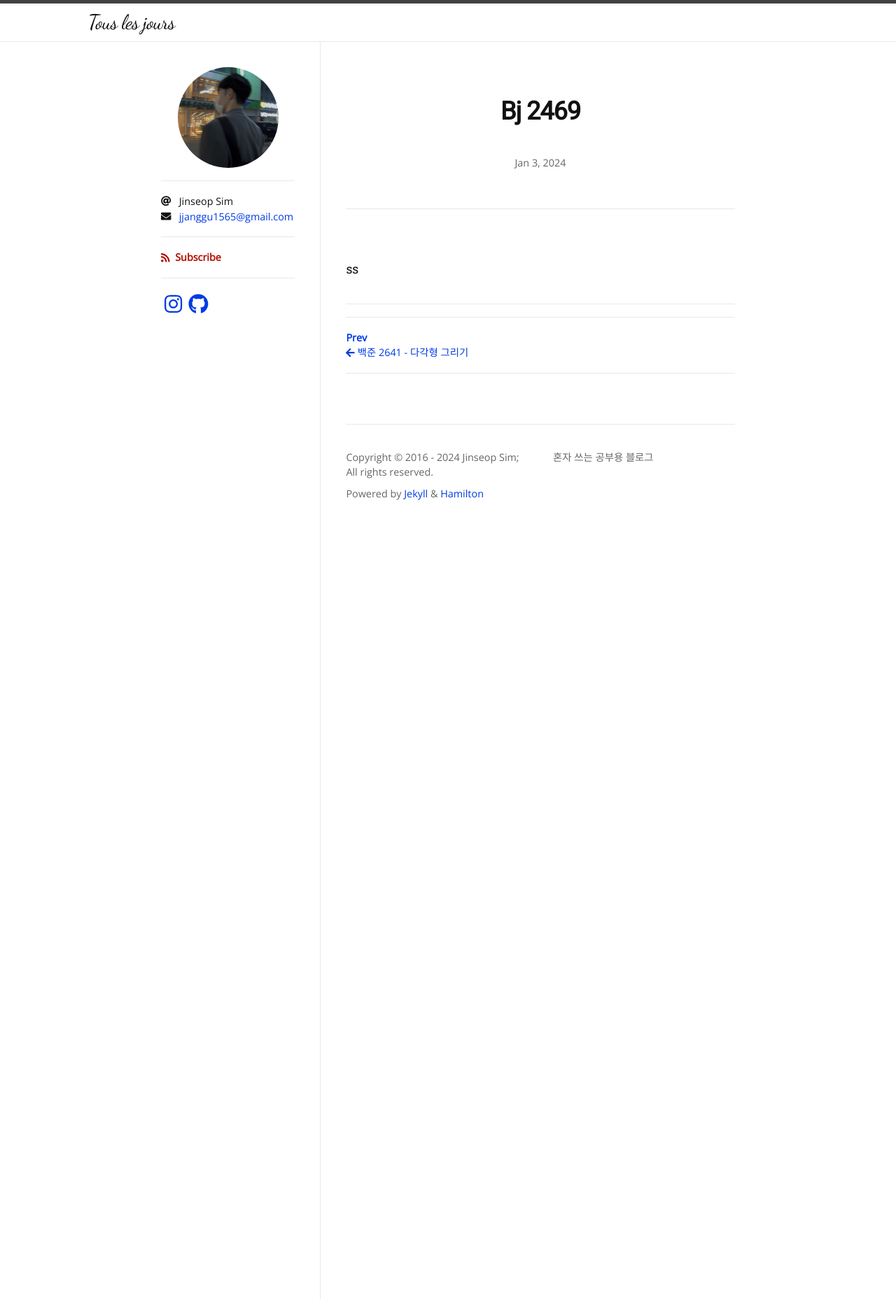
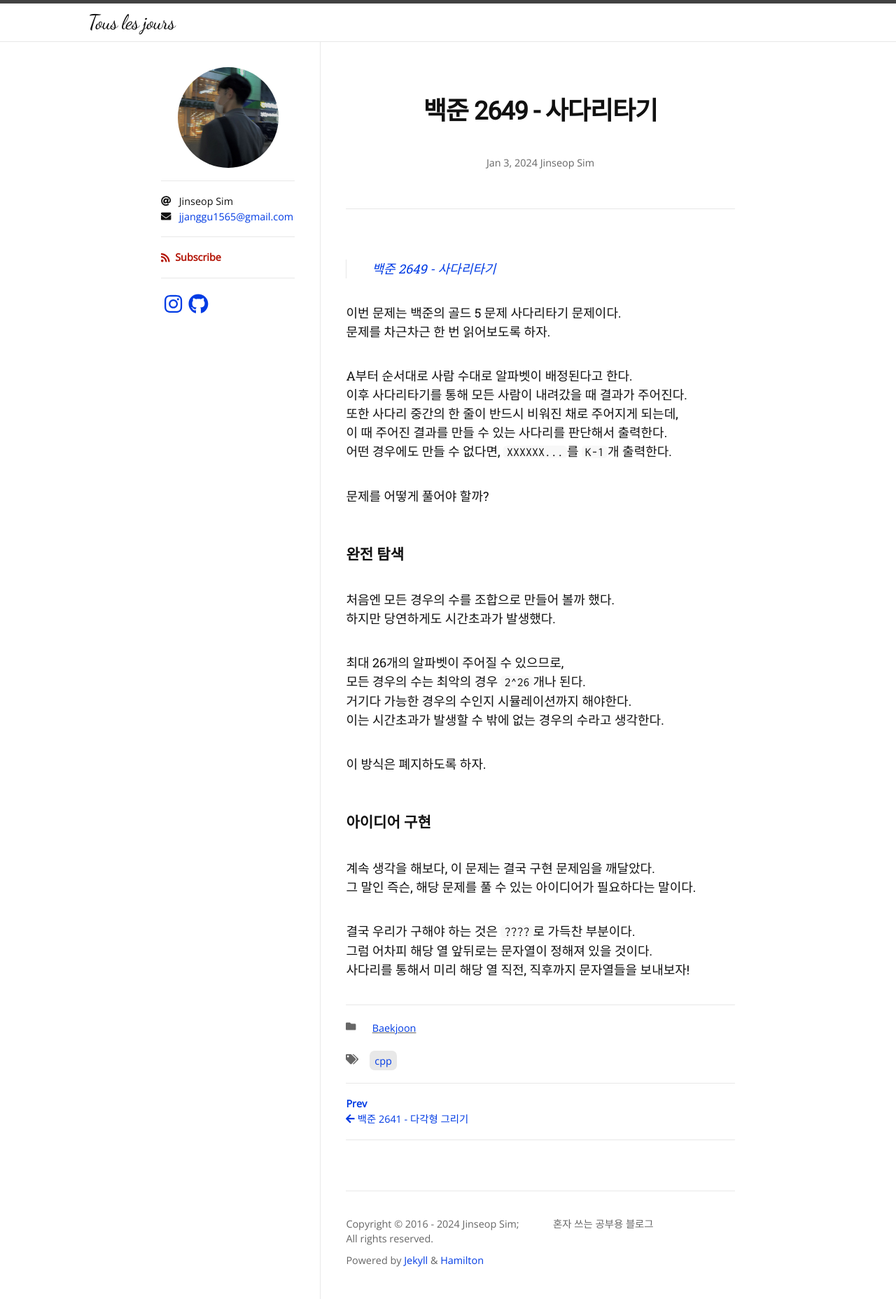
Before and after one commit to Jinseop-Sim/Jinseop-Sim.github.io, a Jekyll site: the page built from _posts/2024-01-03-bj-2469.md, in a window 1280 px wide. Shown: the whole page at 70% size. Built offline with Jekyll 4.4.1, drawn with Linux system fonts in a browser that asks for light colours; nearby versions of some CDN libraries; some web fonts are replaced; our own code applies the rules of GitHub Pages for plain Markdown files.

Commit message:
글 추가

````diff
--- a/_posts/2024-01-03-bj-2469.md
+++ b/_posts/2024-01-03-bj-2469.md
@@ -1 +1,39 @@
-ss
+---
+layout: post
+title: "백준 2649 - 사다리타기"
+categories: Baekjoon
+tags: [cpp]
+author:
+  - Jinseop Sim
+---
+> [백준 2649 - 사다리타기](https://www.acmicpc.net/problem/2649)
+
+이번 문제는 백준의 골드 5 문제 사다리타기 문제이다.
+문제를 차근차근 한 번 읽어보도록 하자.
+
+A부터 순서대로 사람 수대로 알파벳이 배정된다고 한다.
+이후 사다리타기를 통해 모든 사람이 내려갔을 때 결과가 주어진다.
+또한 사다리 중간의 한 줄이 반드시 비워진 채로 주어지게 되는데,
+이 때 주어진 결과를 만들 수 있는 사다리를 판단해서 출력한다.
+어떤 경우에도 만들 수 없다면, ```XXXXXX...```를 ```K-1```개 출력한다.
+
+문제를 어떻게 풀어야 할까?
+
+### 완전 탐색
+처음엔 모든 경우의 수를 조합으로 만들어 볼까 했다.
+하지만 당연하게도 시간초과가 발생했다.
+
+최대 26개의 알파벳이 주어질 수 있으므로,
+모든 경우의 수는 최악의 경우 ```2^26```개나 된다.
+거기다 가능한 경우의 수인지 시뮬레이션까지 해야한다.
+이는 시간초과가 발생할 수 밖에 없는 경우의 수라고 생각한다.
+
+이 방식은 폐지하도록 하자.
+
+### 아이디어 구현
+계속 생각을 해보다, 이 문제는 결국 구현 문제임을 깨달았다.
+그 말인 즉슨, 해당 문제를 풀 수 있는 아이디어가 필요하다는 말이다.
+
+결국 우리가 구해야 하는 것은 ```????```로 가득찬 부분이다.
+그럼 어차피 해당 열 앞뒤로는 문자열이 정해져 있을 것이다.
+사다리를 통해서 미리 해당 열 직전, 직후까지 문자열들을 보내보자!
````
